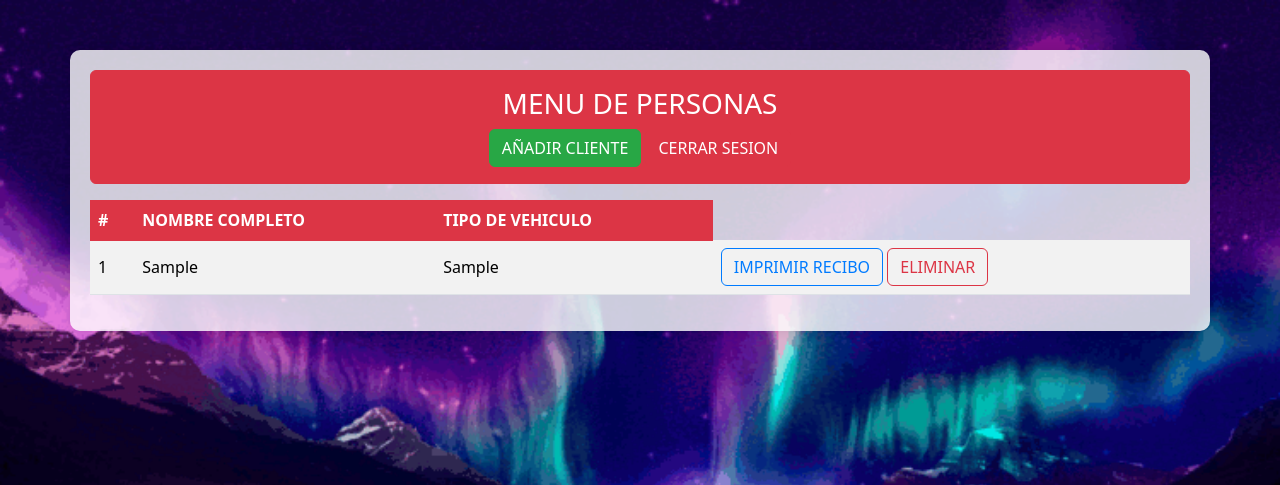
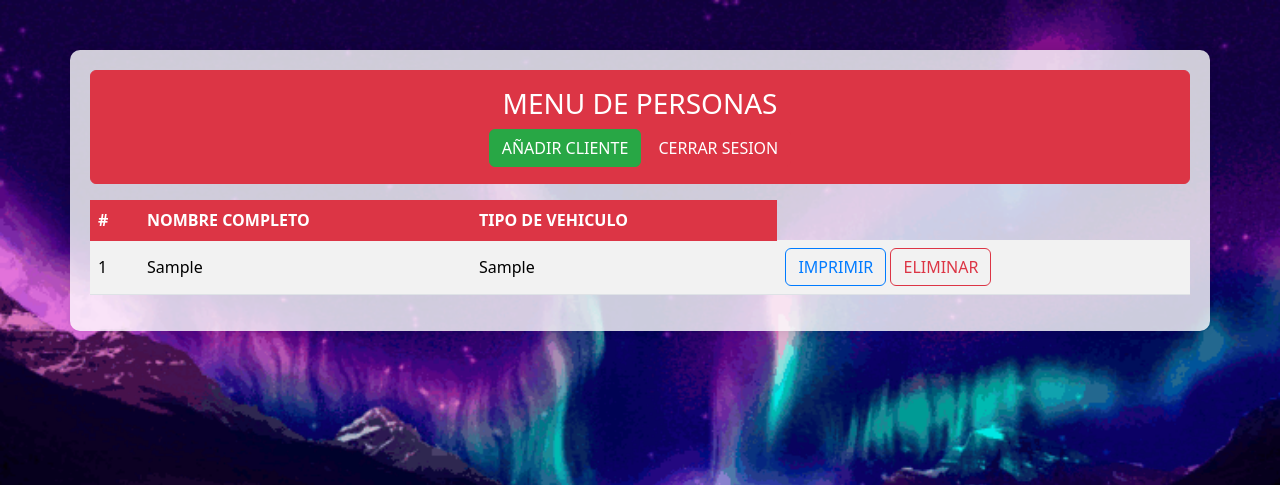
Before and after one commit to davidsebas2707/proyectofinal, a PHP site: page / in a window 1280 px wide. Shown: the top 485 px of the page. Run offline with PHP 8.4, Linux system fonts and the light colour scheme; the visitor is signed in with stand-in values (Sample User, id 1); tables that the repository leaves empty or names only in its code hold one stand-in row (values such as "Sample post").

Commit message:
2daversionmod

```diff
--- a/personas/index.php
+++ b/personas/index.php
@@ -101,7 +101,7 @@ $resultado = mysqli_query($conn, $consulta);
                     <td style="vertical-align: middle;"><?php echo $columna['usuario']; ?></td>
                     <td style="vertical-align: middle;"><?php echo $columna['tipo_vehiculo']; ?></td>
                     <td>
-                    <a href="./listar_elemento.php?id=<?php echo $columna['id']; ?>" class="btn btn-outline-primary">IMPRIMIR RECIBO</a>
+                    <a href="./listar_elemento.php?id=<?php echo $columna['id']; ?>" class="btn btn-outline-primary">IMPRIMIR</a>
                         <a href="./procesardatos.php?btnEnviar=ELIMINAR&id=<?php echo $columna['id']; ?>" class="btn btn-outline-danger">ELIMINAR</a>
                     </td>
                 </tr>
```
